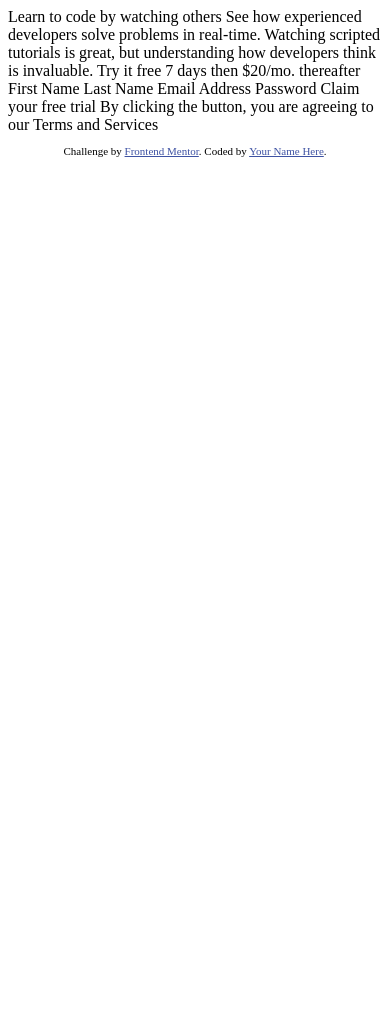
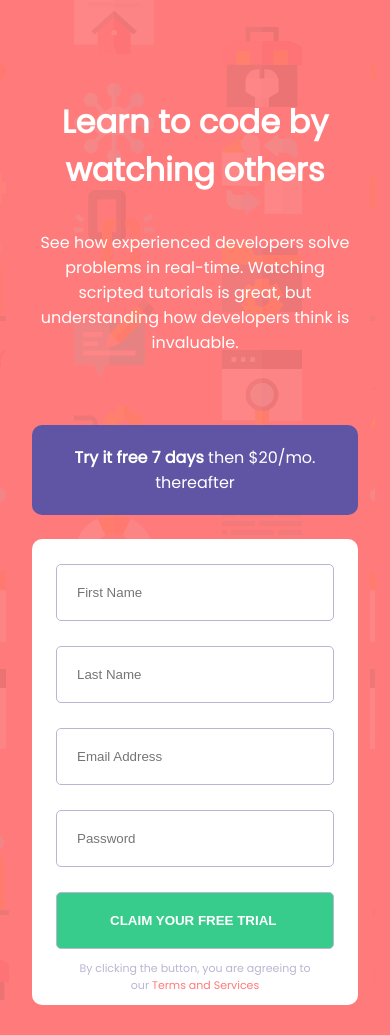
Before and after one commit to kratos19/intro-component-with-signup-form-master, a plain HTML site: page index.html in a window 390 px wide. Before the commit the page ends 844 px from the top, so only its background shows below. Drawn offline with Linux system fonts and the light colour scheme.

Commit message:
Worked on mobile version

```diff
--- a/css/style.css
+++ b/css/style.css
@@ -0,0 +1,76 @@
+body {
+  font-size: 16px;
+  background-color: hsl(0, 100%, 74%);
+  padding: 0 24px;
+  background-image: url('../images/bg-intro-mobile.png');
+  background-repeat: no-repeat;
+  text-align: center;
+  font-family: 'Poppins';
+  color: white;
+}
+
+.signup-container {
+  margin-top: 98px;
+}
+
+.signup-text h1 {
+  margin-bottom: 36px;
+}
+
+.signup-text p {
+  margin-bottom: 70px;
+}
+
+.signup-free p {
+  padding: 20px;
+  border-radius: 10px;
+  background-color: hsl(248, 32%, 49%);
+  margin: 0;
+  margin-bottom: 24px;
+  font-weight: 400;
+}
+
+.signup-free span {
+  font-weight: 700;
+}
+
+.signup-form {
+  background-color: white;
+  border-radius: 10px;
+}
+
+.signup-input {
+  padding: 0 24px;
+}
+
+.signup-input input {
+  width: 85%;
+  padding: 20px 20px;
+  margin-top: 25px;
+  border-radius: 5px;
+  border: 1px solid hsl(246, 25%, 77%);
+}
+
+.signup-input .signup-form-button {
+  width: 100%;
+  text-transform: uppercase;
+  background-color: hsl(154, 59%, 51%);
+  font-weight: 700;
+  color: white;
+}
+
+.signup-form-text {
+  color: hsl(246, 25%, 77%);
+  display: flex;
+  justify-content: center;
+  margin-bottom: 30px;
+}
+
+.signup-form-text p {
+  padding: 0px 38px;
+  font-size: 11px;
+}
+
+.signup-form-text span {
+  color: hsl(0, 100%, 74%);
+}
--- a/index.html
+++ b/index.html
@@ -5,38 +5,54 @@
   <meta name="viewport" content="width=device-width, initial-scale=1.0"> <!-- displays site properly based on user's device -->
 
   <link rel="icon" type="image/png" sizes="32x32" href="./images/favicon-32x32.png">
-
+  <link rel="stylesheet" href="./css/style.css">
+  <link rel="stylesheet" href="https://fonts.googleapis.com/css?family=Poppins: 400, 500, 600, 700">
   <title>Frontend Mentor | Intro component with sign up form</title>
-
-  <!-- Feel free to remove these styles or customise in your own stylesheet 👍 -->
-  <style>
-    .attribution { font-size: 11px; text-align: center; }
-    .attribution a { color: hsl(228, 45%, 44%); }
-  </style>
 </head>
 <body>
-
-  Learn to code by watching others
-
-  See how experienced developers solve problems in real-time. Watching scripted tutorials is great,
-  but understanding how developers think is invaluable.
-
-  Try it free 7 days then $20/mo. thereafter
-
-  First Name
-  Last Name
-  Email Address
-  Password
-
-  Claim your free trial
-
-  By clicking the button, you are agreeing to our Terms and Services
-
-  <footer>
-    <p class="attribution">
-      Challenge by <a href="https://www.frontendmentor.io?ref=challenge" target="_blank">Frontend Mentor</a>.
-      Coded by <a href="#">Your Name Here</a>.
-    </p>
-  </footer>
+  <main>
+    <div class="signup-container">
+      <div class="signup-text">
+        <h1>Learn to code by watching others</h1>
+        <p>
+          See how experienced developers solve problems in real-time.
+          Watching scripted tutorials is great,
+          but understanding how developers think is invaluable.
+        </p>
+      </div>
+      <div class="signup-free">
+        <p>
+          <span>Try it free 7 days</span> then $20/mo. thereafter
+        </p>
+      </div>
+      <div class="signup-form">
+        <div class="signup-form-wrapper">
+          <form action="GET">
+            <div class="signup-input">
+              <input type="text" placeholder="First Name" required>
+            </div>
+            <div class="signup-input">
+              <input type="text" placeholder="Last Name" required>
+            </div>
+            <div class="signup-input">
+              <input type="text" placeholder="Email Address" required>
+            </div>
+            <div class="signup-input">
+              <input type="text" placeholder="Password" required>
+            </div>
+            <div class="signup-input">
+              <input class="signup-form-button" type="submit" value="Claim your free trial ">
+            </div>
+            <div class="signup-form-text">
+              <p>
+                By clicking the button, you are agreeing to our
+                <span>Terms and Services</span>
+              </p>
+            </div>
+          </form>
+        </div>
+      </div>
+    </div>
+  </main>
 </body>
 </html>
```
